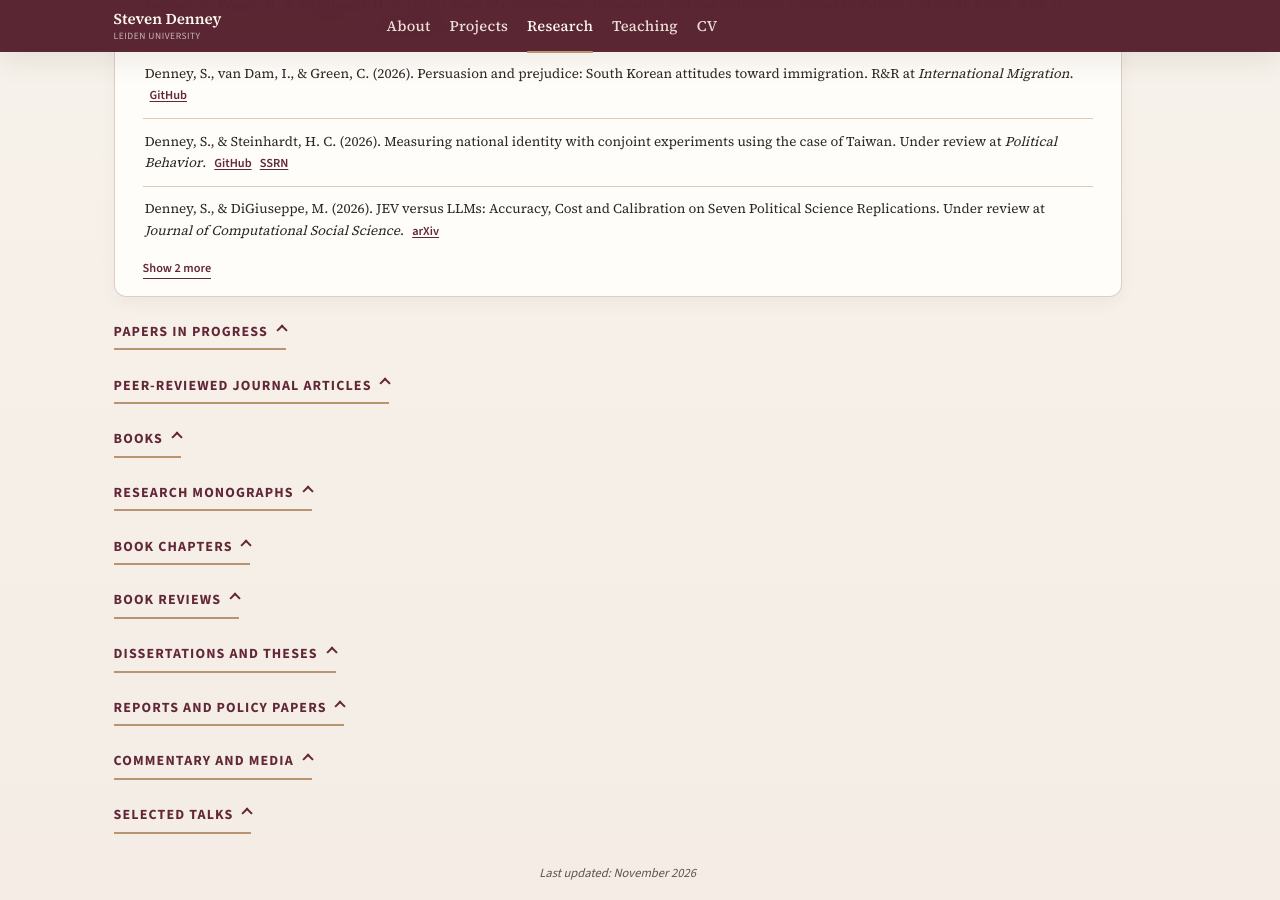
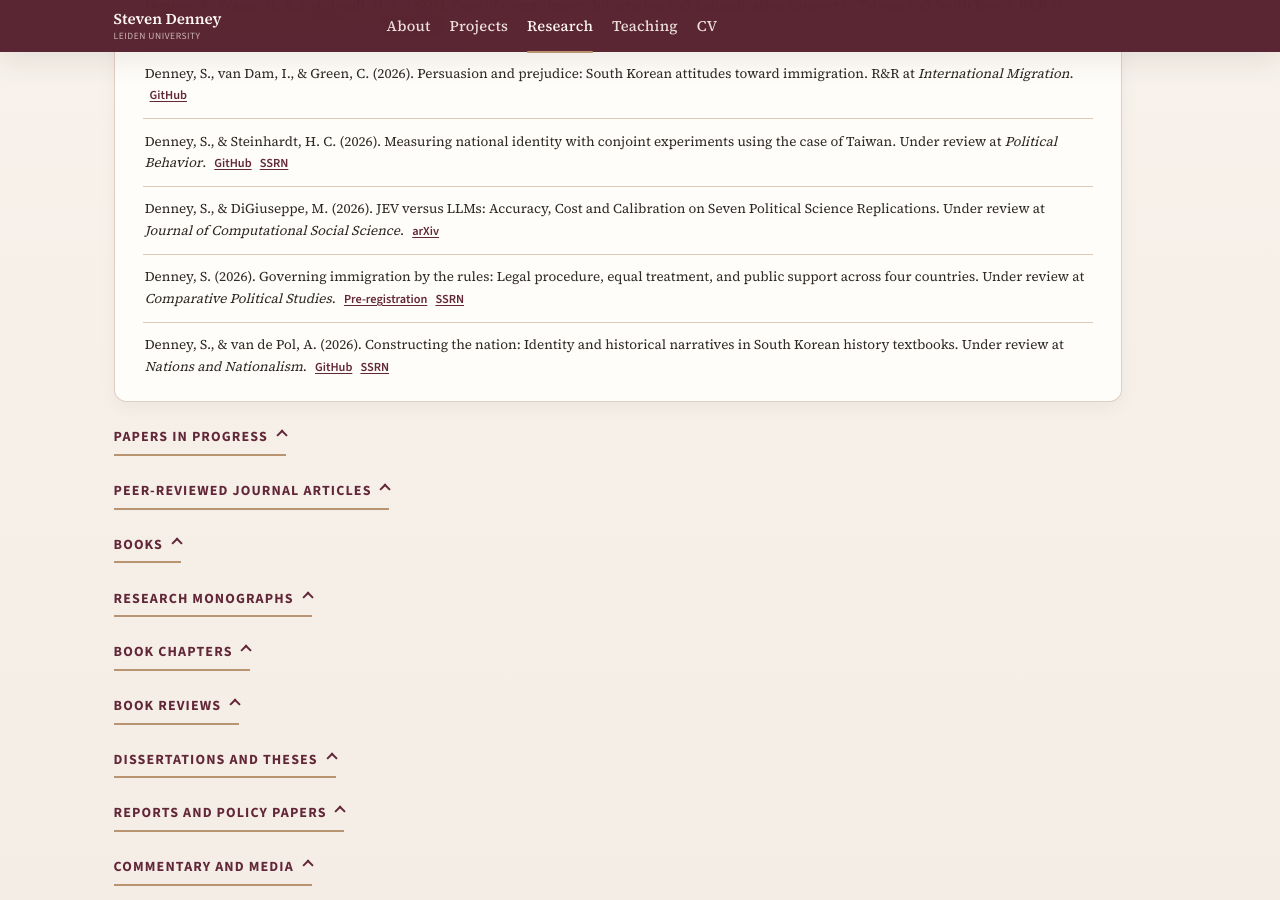
Before and after one commit to scdenney/scdenney.github.io, a Jekyll site: the page built from research.md, in a window 1280 px wide and 900 px high, scrolled down 351 px. Built offline with Jekyll 4.4.1, drawn with Linux system fonts in a browser that asks for light colours.

Commit message:
Expand under-review papers and add verified media coverage

```diff
--- a/_includes/site-scripts.html
+++ b/_includes/site-scripts.html
@@ -129,7 +129,7 @@ document.addEventListener('DOMContentLoaded', function () {
   document.querySelectorAll('.research-section').forEach(function (section) {
     var items = section.querySelectorAll('.publication-item');
 
-    if (items.length <= 5) return;
+    if (section.hasAttribute('open') || items.length <= 5) return;
 
     section.classList.add('is-collapsible', 'is-collapsed');
 
--- a/research.md
+++ b/research.md
@@ -369,11 +369,19 @@ Denney, S. (2024, December 4). Guest on "K-Popped: How did South Korea descend i
 </p>
 
 <p class="publication-item">
+Ward, P., & Denney, S. (2024, April 10). South Korean partisan voters prioritize foreign policy, new study reveals. <em>Korea Pro</em>. <a href="https://koreapro.org/2024/04/south-korean-partisan-voters-prioritize-foreign-policy-new-study-reveals/" target="_blank" rel="noopener noreferrer" class="resource-link">Analysis</a>
+</p>
+
+<p class="publication-item">
 Denney, S. (2023, October 4). Guest on "How outside information spreads in North Korea." <em>North Korea News Podcast</em> (NK News), Ep. 309, hosted by J. Zwetsloot.
 </p>
 
 <p class="publication-item">
 Denney, S., & Green, C. (2023, January). Because it is good for South Korea: Public support for defector entrepreneurship. <em>38 North</em>. <a href="https://www.38north.org/2023/01/because-it-is-good-for-south-korea-public-support-for-defector-entrepreneurship/" target="_blank" rel="noopener noreferrer" class="resource-link">Article</a>
+</p>
+
+<p class="publication-item">
+Frank, R., & Denney, S. (2022, September 22). The future of North Korean studies. <em>38 North</em>. <a href="https://www.38north.org/2022/09/the-future-of-north-korean-studies/" target="_blank" rel="noopener noreferrer" class="resource-link">Commentary</a>
 </p>
 
 <p class="publication-item">
@@ -397,6 +405,10 @@ Denney, S., & Green, C. (2018, November 30). Guests on "How Koreans define Korea
 </p>
 
 <p class="publication-item">
+Denney, S. (2018, May 19). Interviewed in C. Work, "What do North Korean defectors think of the recent peninsula diplomacy?" <em>The Diplomat</em>. <a href="https://thediplomat.com/2018/05/what-do-north-korean-defectors-think-of-the-recent-peninsula-diplomacy/" target="_blank" rel="noopener noreferrer" class="resource-link">Interview</a>
+</p>
+
+<p class="publication-item">
 Denney, S. (2018, April 1). Guest on "Korean nationalism." <em>The Korea Now Podcast</em>, Ep. 5, hosted by J. Lea-Henry. <a href="https://korea-now-podcast.libsyn.com/the-korea-now-podcast-5-steven-denney-korean-nationalism" target="_blank" rel="noopener noreferrer" class="resource-link">Podcast</a>
 </p>
 
@@ -405,11 +417,39 @@ Denney, S. (2018, March 13). Guest on "Human cost of war on Korean peninsula unt
 </p>
 
 <p class="publication-item">
+Denney, S. (2018, January 3). Quoted in L. Young, "Why the North Korea telephone hotline matters for diplomacy." <em>Global News</em>. <a href="https://globalnews.ca/news/3944445/north-korea-telephone-hotline-diplomacy/" target="_blank" rel="noopener noreferrer" class="resource-link">Interview</a>
+</p>
+
+<p class="publication-item">
+Denney, S. (2017, March 14). Quoted in S. Borowiec, "After Park's ouster, what is next for South Korea?" <em>Al Jazeera</em>. <a href="https://www.aljazeera.com/amp/features/2017/3/14/after-parks-ouster-what-is-next-for-south-korea" target="_blank" rel="noopener noreferrer" class="resource-link">Interview</a>
+</p>
+
+<p class="publication-item">
+Denney, S. (2016, November 8). Guest on "Everything you wanted to know about South Korea's 'Choi-Gate'." <em>Asia Geopolitics</em>, The Diplomat, hosted by A. Panda. <a href="https://thediplomat.com/2016/11/everything-you-wanted-to-know-about-south-koreas-choi-gate/" target="_blank" rel="noopener noreferrer" class="resource-link">Podcast</a>
+</p>
+
+<p class="publication-item">
+Denney, S. (2016, October 25). Quoted in S. Borowiec, "Back story: A South Korean scandal with overtones of Clinton's emails." <em>Los Angeles Times</em>. <a href="https://www.latimes.com/world/asia/la-fg-korea-president-scandal-snap-story.html" target="_blank" rel="noopener noreferrer" class="resource-link">Interview</a>
+</p>
+
+<p class="publication-item">
 Denney, S. (2016, August 19). Guest on South Korean democracy after the parliamentary elections. <em>Korea and the World</em>, Ep. 71. <a href="https://www.koreaandtheworld.org/steven-denney/" target="_blank" rel="noopener noreferrer" class="resource-link">Podcast</a>
 </p>
 
 <p class="publication-item">
+Denney, S. (2016, February 24). Quoted in S. Borowiec, "South Korean lawmakers try first filibuster since 1969 to block anti-terrorism bill." <em>Los Angeles Times</em>. <a href="https://www.latimes.com/world/la-fg-south-korea-parliament-filibuster-terror-bill-20160224-story.html" target="_blank" rel="noopener noreferrer" class="resource-link">Interview</a>
+</p>
+
+<p class="publication-item">
 Denney, S., & Green, C. (2015, July 31). Guests on "Making sense of North Korea's re-defector press conferences." <em>KEI Podcast</em>, Korea Economic Institute of America. <a href="https://keia.org/podcasts/making-sense-of-north-koreas-re-defector-press-conferences/" target="_blank" rel="noopener noreferrer" class="resource-link">Podcast</a>
+</p>
+
+<p class="publication-item">
+Denney, S. (2014, August 7). Guest on "Understanding North Korea's behavior." <em>Korea Talk</em>, The Diplomat, interviewed by Y. Kwon. <a href="https://thediplomat.com/2014/08/understanding-north-koreas-behavior/" target="_blank" rel="noopener noreferrer" class="resource-link">Interview</a>
+</p>
+
+<p class="publication-item">
+Green, C., & Denney, S. (2013, summer). Defector testimonies in a polarized society: From implausible story to political controversy. <em>Korean Quarterly</em>. <a href="https://www.koreanquarterly.org/wp-content/uploads/2023/12/Vol16_Summer_2013_essay7.pdf" target="_blank" rel="noopener noreferrer" class="resource-link">Column</a>
 </p>
 
 </div>
```
